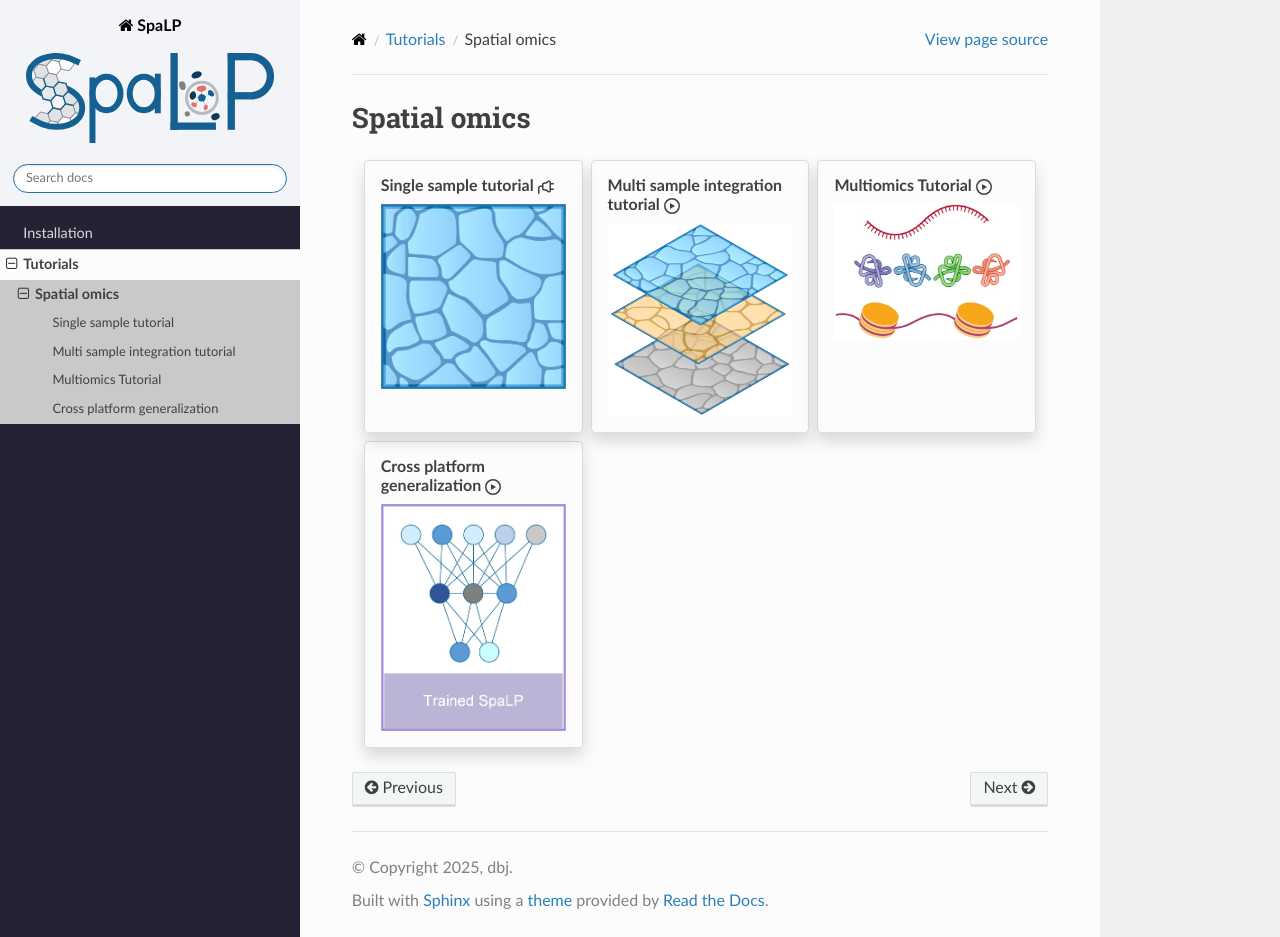
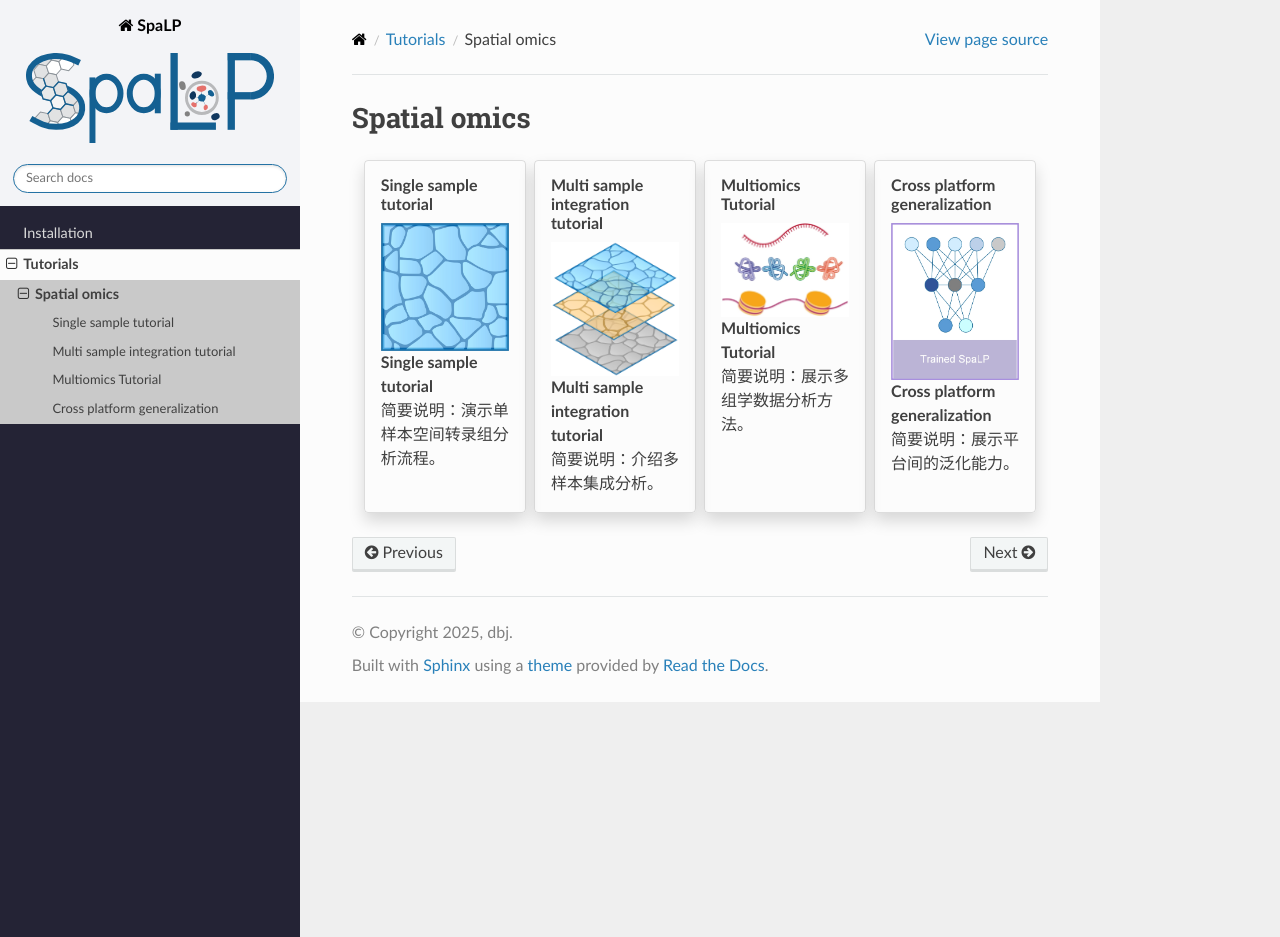
Before and after one commit to 1027victor/SpaLP, a Sphinx documentation site: the page built from docs/source/tutorials/Spatial_omics/index.md, in a window 1280 px wide and 937 px high. Built offline with Sphinx 7.4.7 and the Read the Docs theme 3.1.0, drawn with Linux system fonts in a browser that asks for light colours; pages that are not in the unit, such as notebooks, are missing from menus.

Commit message:
Update index.md

````diff
--- a/docs/source/tutorials/Spatial_omics/index.md
+++ b/docs/source/tutorials/Spatial_omics/index.md
@@ -1,9 +1,9 @@
 # Spatial omics
 
-::::{grid} 1 2 3 3
+::::{grid} 1 1 2 4
 :gutter: 2
 
-:::{grid-item-card} Single sample tutorial {octicon}`plug;1em;`
+:::{grid-item-card} Single sample tutorial
 :link: Single_sample_tutorial/index
 :link-type: doc
 :shadow: md
@@ -13,9 +13,12 @@
 :alt: Single sample tutorial
 :class: sd-m-0
 ```
+
+**Single sample tutorial**
+简要说明：演示单样本空间转录组分析流程。
 :::
 
-:::{grid-item-card} Multi sample integration tutorial {octicon}`play;1em;`
+:::{grid-item-card} Multi sample integration tutorial
 :link: Multi_sample_integration_tutorial/index
 :link-type: doc
 :shadow: md
@@ -25,9 +28,12 @@
 :alt: Multi sample integration tutorial
 :class: sd-m-0
 ```
+
+**Multi sample integration tutorial**
+简要说明：介绍多样本集成分析。
 :::
 
-:::{grid-item-card} Multiomics Tutorial {octicon}`play;1em;`
+:::{grid-item-card} Multiomics Tutorial
 :link: Multiomics_Tutorial/index
 :link-type: doc
 :shadow: md
@@ -37,9 +43,12 @@
 :alt: Multiomics Tutorial
 :class: sd-m-0
 ```
+
+**Multiomics Tutorial**
+简要说明：展示多组学数据分析方法。
 :::
 
-:::{grid-item-card} Cross platform generalization {octicon}`play;1em;`
+:::{grid-item-card} Cross platform generalization
 :link: Cross_platform_generalization/index
 :link-type: doc
 :shadow: md
@@ -49,6 +58,9 @@
 :alt: Cross platform generalization
 :class: sd-m-0
 ```
+
+**Cross platform generalization**
+简要说明：展示平台间的泛化能力。
 :::
 
 ::::
````
